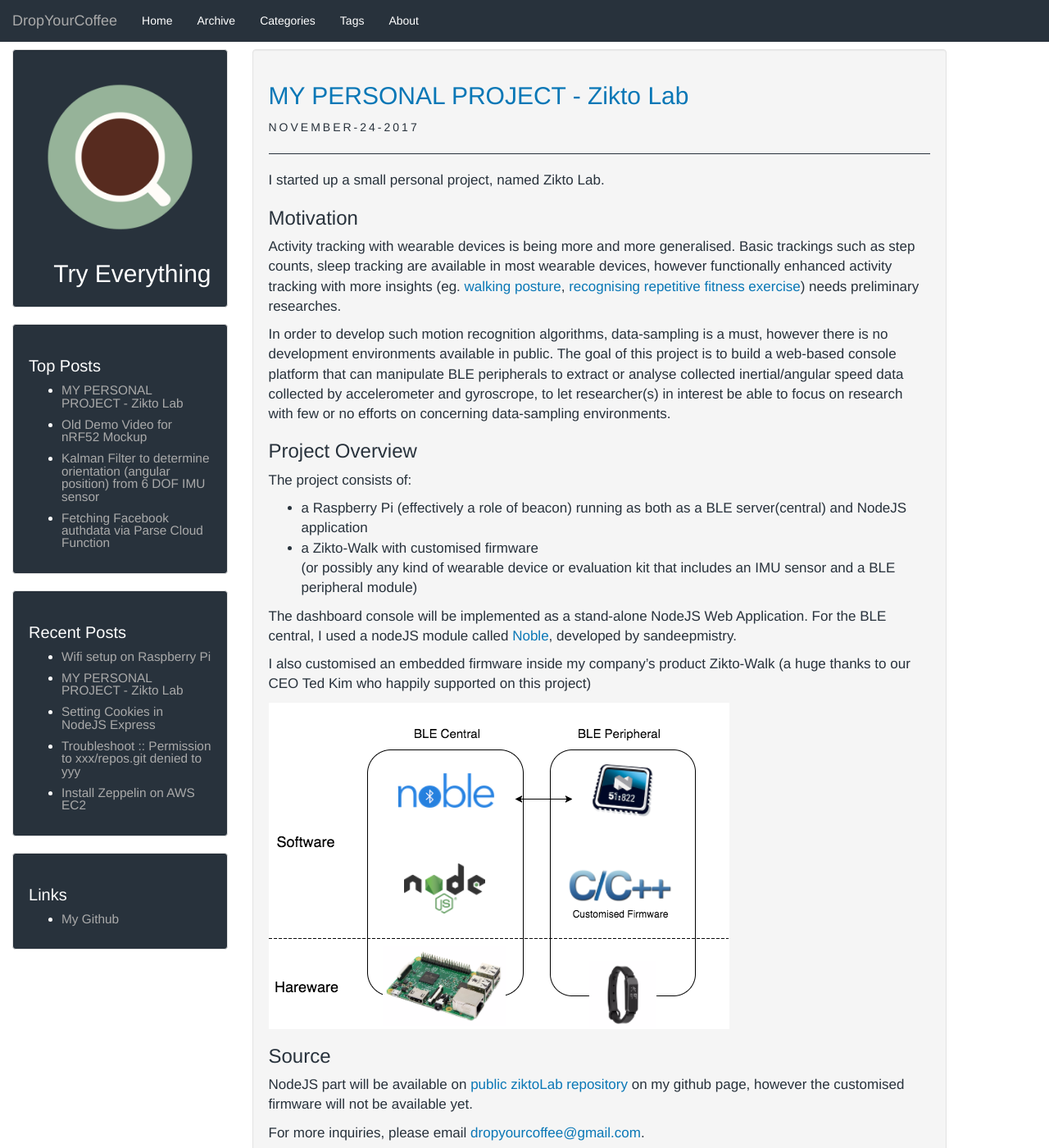
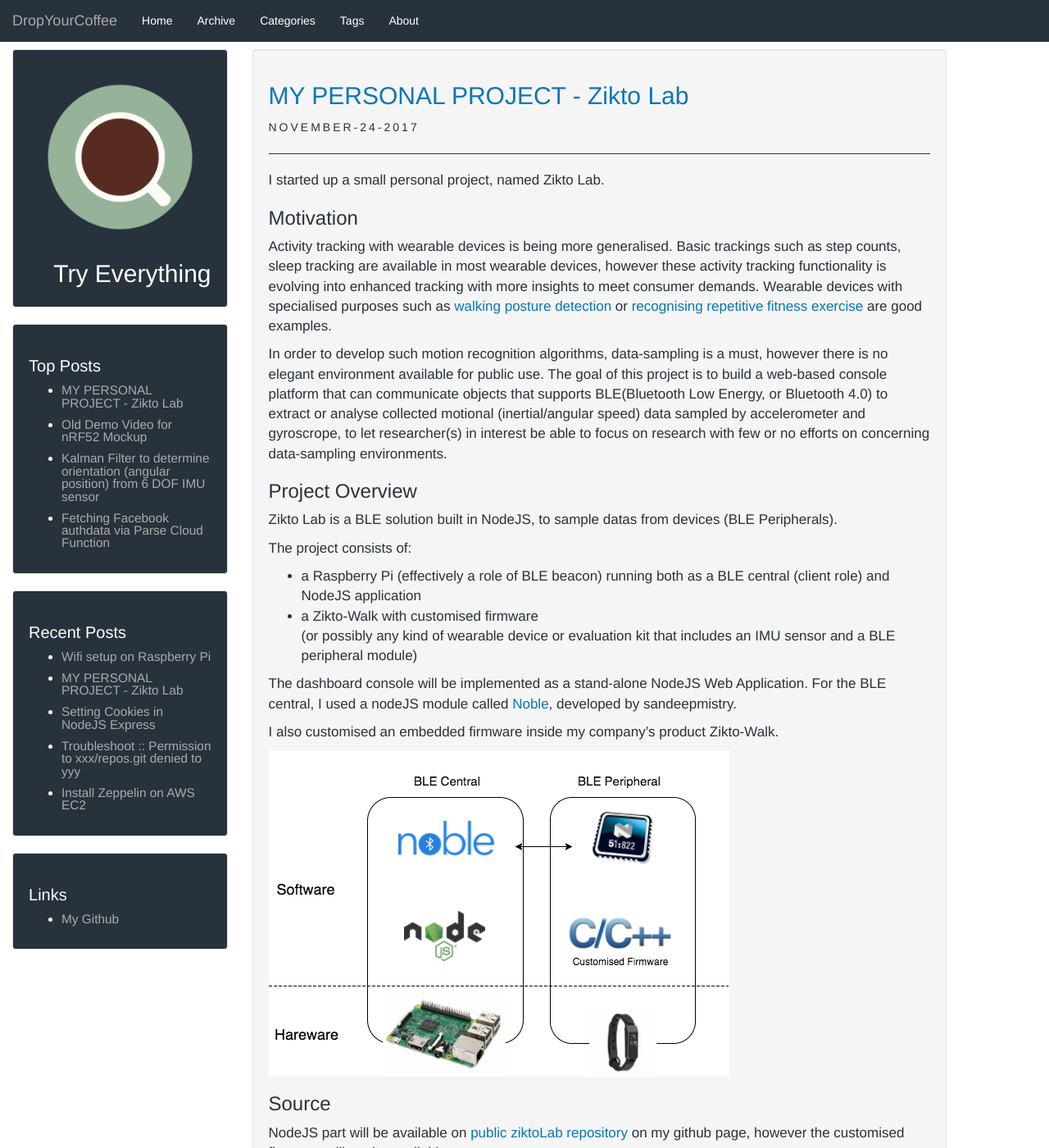
Before and after one commit to dropyourcoffee/blog, a Jekyll site: the page built from _posts/2017-11-24- My Personal Project!! - Zikto Lab.markdown, in a window 1280 px wide and 1400 px high. Shown: the whole window at 82% size. Built offline with Jekyll 4.4.1, drawn with Linux system fonts in a browser that asks for light colours; some of the changed text lies outside the part shown.

Commit message:
post content edit

```diff
--- a/_posts/2017-11-24- My Personal Project!! - Zikto Lab.markdown
+++ b/_posts/2017-11-24- My Personal Project!! - Zikto Lab.markdown
@@ -9,18 +9,22 @@
 I started up a small personal project, named Zikto Lab.
 
 ### Motivation
-Activity tracking with wearable devices is being more and more generalised.
+Activity tracking with wearable devices is being more generalised.
 Basic trackings such as step counts, sleep tracking are available in most wearable devices, however
-functionally enhanced activity tracking with more insights (eg. [walking posture](http://www.sportswearable.net/zikto-walk-is-an-activity-and-a-walking-posture-wearable/), [recognising repetitive fitness exercise](https://www.youtube.com/watch?v=zpa4rVGlO68))
-needs preliminary researches.
+these activity tracking functionality is evolving into enhanced tracking with more insights to meet consumer demands.
+Wearable devices with specialised purposes such as [walking posture detection](http://www.sportswearable.net/zikto-walk-is-an-activity-and-a-walking-posture-wearable/) or [recognising repetitive fitness exercise](https://www.youtube.com/watch?v=zpa4rVGlO68)
+are good examples.
 
-In order to develop such motion recognition algorithms, data-sampling is a must, however there is no development environments available in public.
-The goal of this project is to build a web-based console platform that can manipulate BLE peripherals to extract or analyse collected inertial/angular speed data collected by accelerometer and gyroscrope,
+In order to develop such motion recognition algorithms, data-sampling is a must, however there is no elegant environment available for public use.
+The goal of this project is to build a web-based console platform that can communicate objects that supports BLE(Bluetooth Low Energy, or Bluetooth 4.0) to extract or analyse collected motional (inertial/angular speed) data sampled by accelerometer and gyroscrope,
 to let researcher(s) in interest be able to focus on research with few or no efforts on concerning data-sampling environments.
 
 ### Project Overview
+
+Zikto Lab is a BLE solution built in NodeJS, to sample datas from devices (BLE Peripherals).
+
 The project consists of:
- - a Raspberry Pi (effectively a role of beacon) running as both as a BLE server(central) and NodeJS application
+ - a Raspberry Pi (effectively a role of BLE beacon) running both as a BLE central (client role) and NodeJS application
  - a Zikto-Walk with customised firmware<br>
  (or possibly any kind of wearable device or evaluation kit that includes an IMU sensor and a BLE peripheral module)
 
@@ -28,7 +32,7 @@
 The dashboard console will be implemented as a stand-alone NodeJS Web Application.
 For the BLE central, I used a nodeJS module called [Noble](https://github.com/sandeepmistry/noble), developed by sandeepmistry.
 
-I also customised an embedded firmware inside my company's product Zikto-Walk (a huge thanks to our CEO Ted Kim who happily supported on this project)
+I also customised an embedded firmware inside my company's product Zikto-Walk.
 
 ![Block Diagra(Prediction)]({{ site.baseurl }}/img/block_diagram.png)<br>
 
@@ -37,3 +41,7 @@
 NodeJS part will be available on [public ziktoLab repository](https://github.com/dropyourcoffee/ziktoLab) on my github page, however the customised firmware will not be available yet.
 
 For more inquiries, please email [dropyourcoffee@gmail.com](mailto:dropyourcoffee@gmail.com).
+
+### Special Thanks
+
+I give huge thanks to my CEO, Ted Kim, who happily supported allowance for intellectual properties of Zikto-Walk on this project.
```
